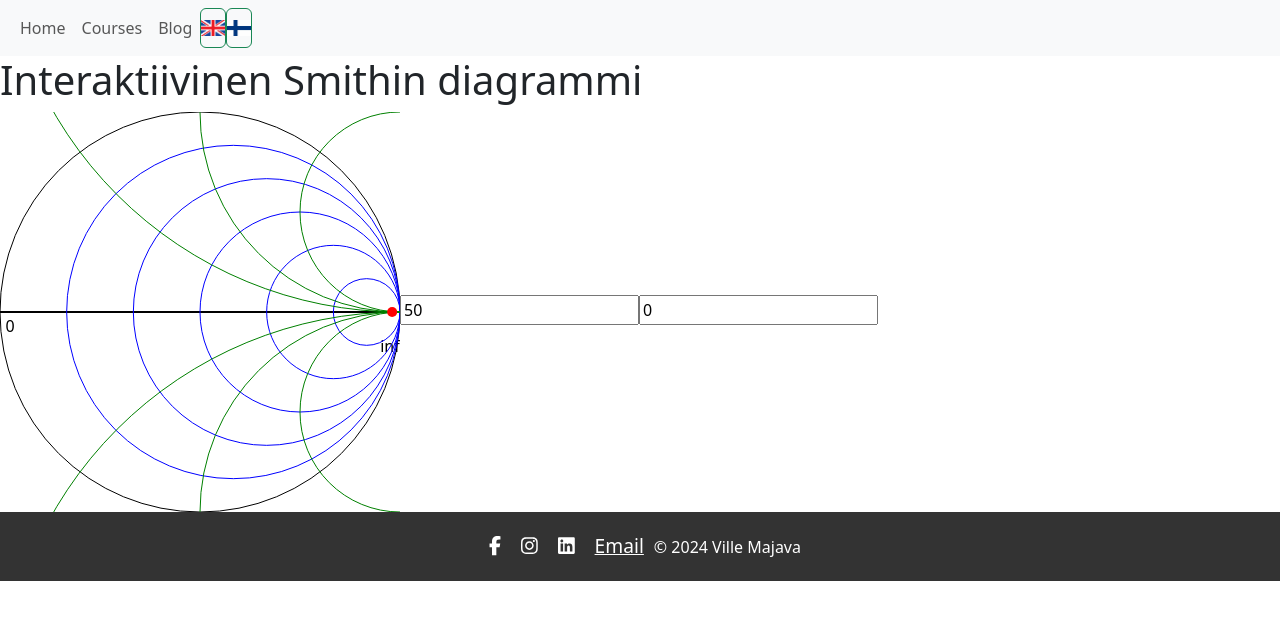
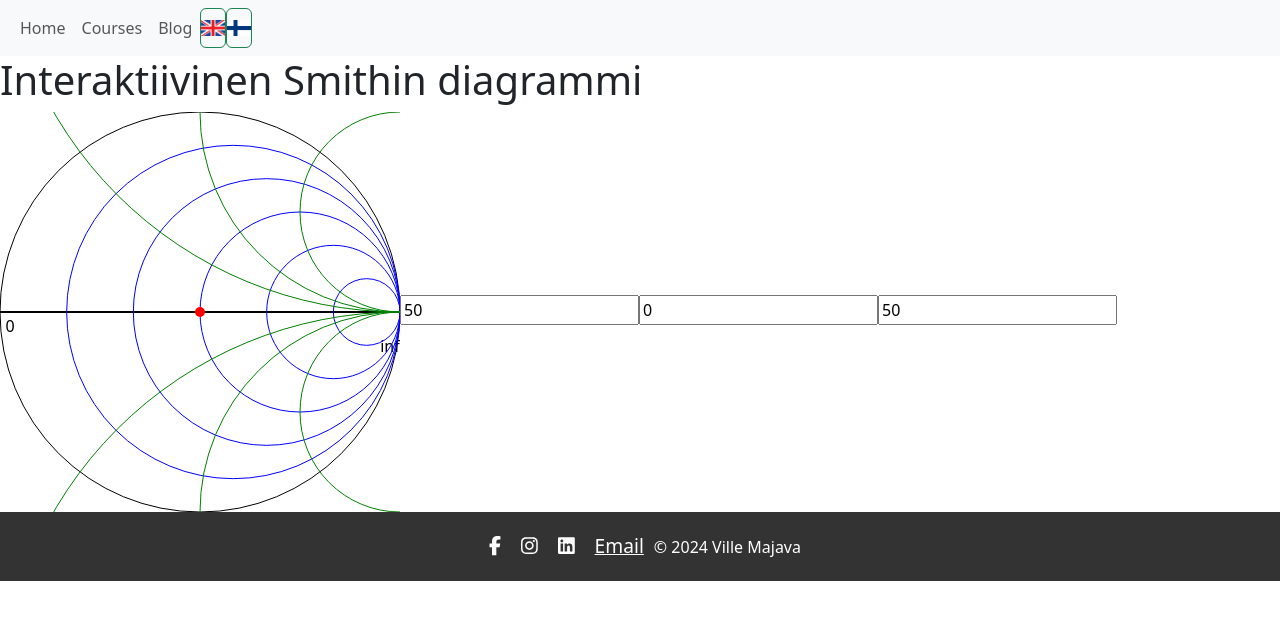
Before and after one commit to Vikke82/villem, a React (Create React App) app: page /smith in a window 1280 px wide. Shown: the top 620 px of the page. Built offline with nearby package versions, Linux system fonts and the light colour scheme.

Commit message:
päivity

```diff
--- a/src/pages/RF/Smith.js
+++ b/src/pages/RF/Smith.js
@@ -1,12 +1,68 @@
 import React, { useState } from "react";
 import SmithChart from "../../SmithChart";
+import { parse } from "@fortawesome/fontawesome-svg-core";
 
 function Smith() {
-  const [impedance, setImpedance] = useState({ real: 50, imag: 0 });
+  const [inputImpedance, setInputImpedance] = useState({
+    real: 50,
+    imag: 0,
+    ref: 50,
+  });
+  const [impedance, setImpedance] = useState({ real: 1, imag: 0, ref: 50 });
 
   const handleInputChange = (e) => {
     const { name, value } = e.target;
-    setImpedance((prev) => ({ ...prev, [name]: parseFloat(value) }));
+    const inputValue = parseFloat(value);
+
+    // Tarkista, että syöte on pätevä liukuluku
+    if (isNaN(inputValue)) {
+      return; // Jos syöte ei ole pätevä liukuluku, älä tee mitään
+    }
+
+    let updatedImpedance;
+
+    if (name === "real") {
+      // Jos muokattava kenttä on reaaliosa
+      const real = inputValue;
+      const imag = inputImpedance.imag;
+      const referenceImpedance = parseFloat(inputImpedance.ref);
+
+      // Normalisoi arvot
+      const normalizedReal = real / referenceImpedance;
+
+      updatedImpedance = {
+        ...impedance,
+        real: normalizedReal,
+      };
+    } else if (name === "imag") {
+      // Jos muokattava kenttä on imaginaariosa
+      const real = inputImpedance.real;
+      const imag = inputValue;
+      const referenceImpedance = parseFloat(inputImpedance.ref);
+
+      // Normalisoi arvot
+      const normalizedImag = imag / referenceImpedance;
+
+      updatedImpedance = {
+        ...impedance,
+        imag: normalizedImag,
+      };
+    } else if (name === "ref") {
+      // Jos muokattava kenttä on referenssiimpedanssi
+      const normalizedRef = inputValue;
+      const real = inputImpedance.real / inputValue;
+      const imag = inputImpedance.imag / inputValue;
+
+      updatedImpedance = {
+        ...impedance,
+        real: real,
+        imag: imag,
+        ref: normalizedRef,
+      };
+    }
+
+    setInputImpedance({ ...inputImpedance, [name]: inputValue });
+    setImpedance(updatedImpedance);
   };
 
   return (
@@ -16,16 +72,23 @@ function Smith() {
       <input
         type="number"
         name="real"
-        value={impedance.real}
+        value={inputImpedance.real}
         onChange={handleInputChange}
         placeholder="Reaaliosa"
       />
       <input
         type="number"
         name="imag"
-        value={impedance.imag}
+        value={inputImpedance.imag}
         onChange={handleInputChange}
         placeholder="Imaginaariosa"
+      />
+      <input
+        type="number"
+        name="ref"
+        value={inputImpedance.ref}
+        onChange={handleInputChange}
+        placeholder="Referenssiimpedanssi"
       />
     </div>
   );
```
